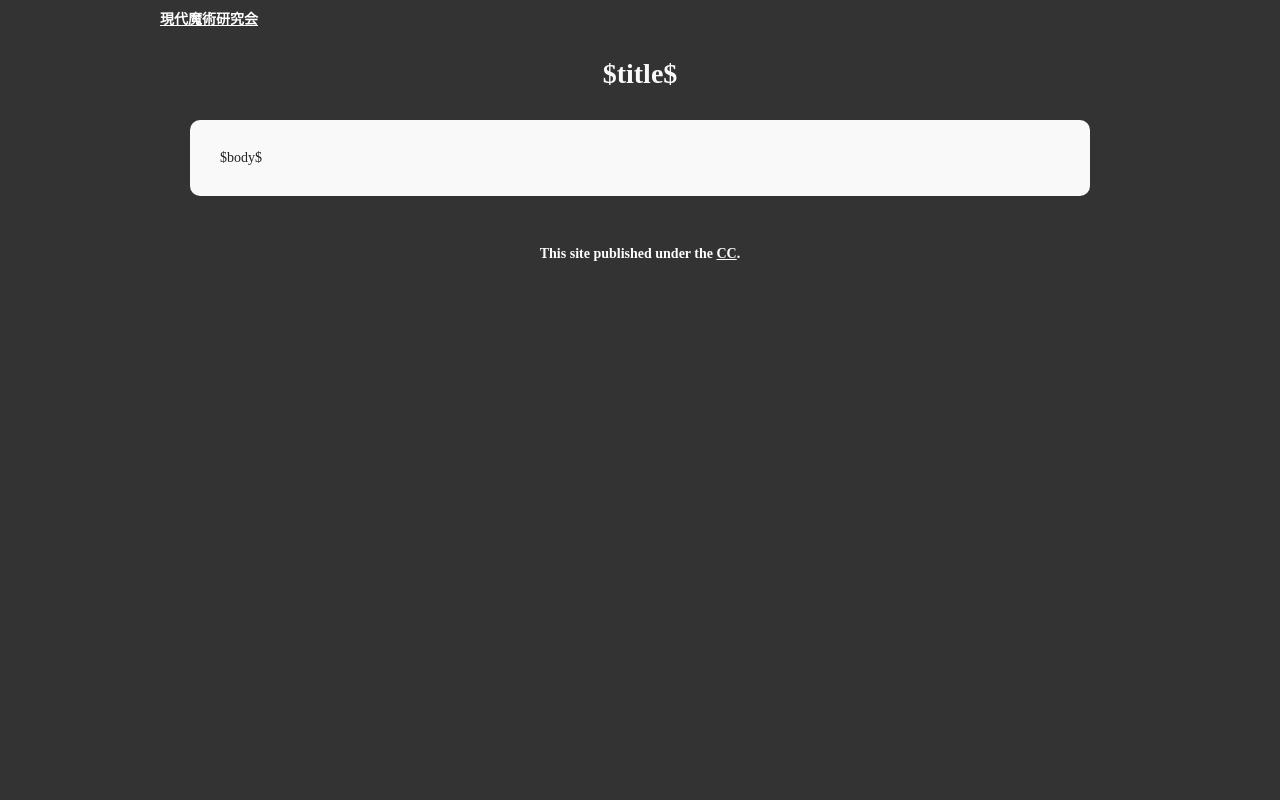
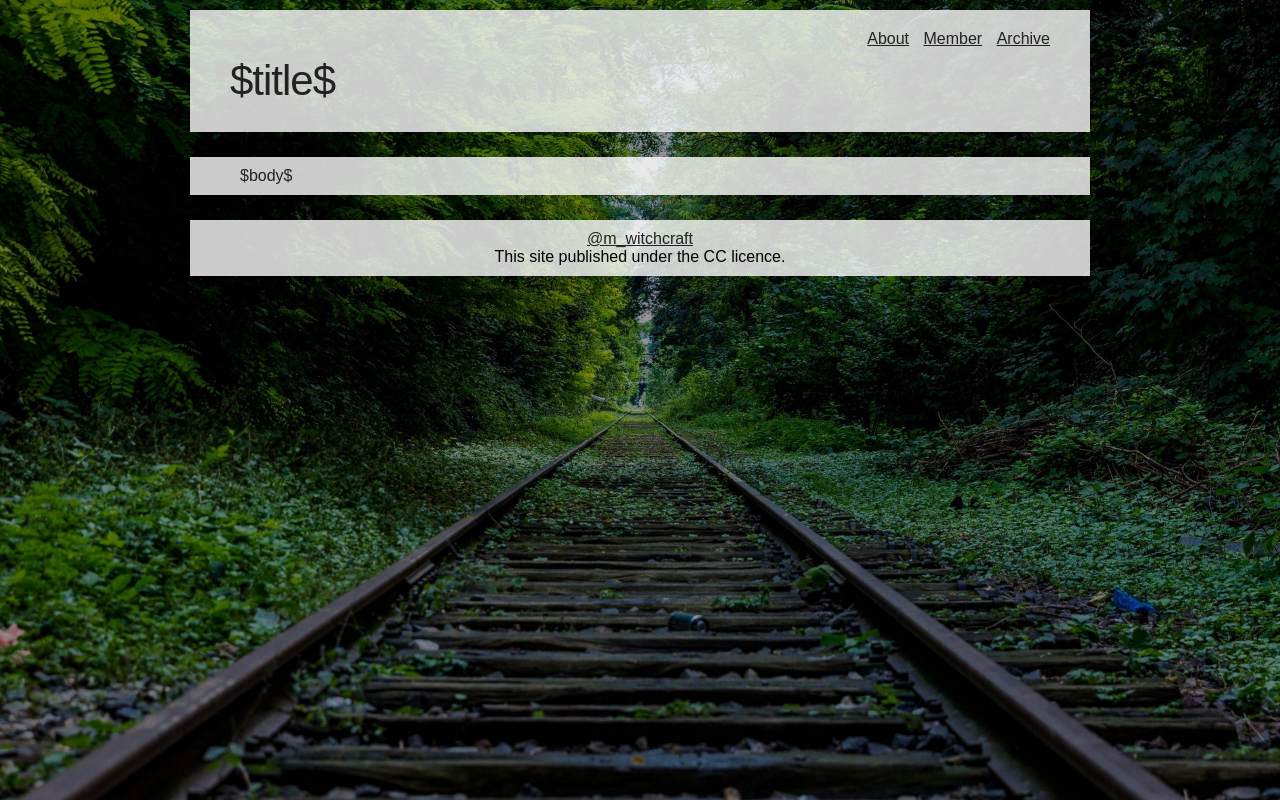
Before and after one commit to modern-witchcraft/modern-witchcraft, a plain HTML site: page templates/default.html in a window 1280 px wide. Drawn offline with nearby package versions, Linux system fonts and the light colour scheme; files that its build step writes are made by us from their sources; a web font is replaced by a local one.

Commit message:
update: design

```diff
--- a/css/default.sass
+++ b/css/default.sass
@@ -1,83 +1,75 @@
+$white: #FEFEFE
+$text_black: #222222
+
+h1, h2, h3
+  font-weight: 400
+  &:before
+    content: "# "
+    color: #008800
+    font-size: 120%
+
 html
+  font-size: 62.5%
+  height: 100vh
+  width: 100vw
   display: flex
   justify-content: center
-  font-size: 62.5%
-  font-family: "Mplus 1p"
-  background-color: #333333
 
 body
-  width: 960px
-  font-size: 1.4rem
-  color: rgb(249,249,250)
+  margin: 0px
+  font-size: 1.6rem
+  font-family: 'Noto Sans Japanese', sans-serif
+  background-image: url(/images/forest_bg.jpg)
+  background-position: center center
+  background-repeat: no-repeat
+  background-attachment: fixed
+  background-size: cover
+  background-color: #222222
+  width: 900px
+  padding: 1rem 3rem
 
-article
-  color: #222222
-  background-color: rgb(249,249,250)
-  margin: 1rem
-  padding: 1rem
-  border-radius: 1rem
+header
+  margin-bottom: 2.5rem
+  padding: 2rem 4rem 2.5rem 4rem
+  background-color: rgba(254,254,254,0.8)
+  color: $text_black
+  h1
+    margin: 0rem
+    text-align: left
+    font-size: 4.2rem
+    letter-spacing: -0.1rem
+    &:before
+      content: ""
+  nav
+    text-align: right
+    a
+      color: $text_black
+      font-weight: 200
+      margin: 0rem
+      margin-left: 1rem
 
-article a
-  color: #333333
+main
+  padding: 1rem 5rem 1rem 5rem
+  background-color: rgba(254,254,254,0.8)
+  color: $text_black
 
 footer
-  margin-top: 5.0rem
-  color: #FEFEFE
-  font-weight: 900
+  padding: 1rem 5rem 1rem 5rem
+  margin-top: 2.5rem
+  background-color: rgba(254,254,254,0.8)
+  font-weight: 300
   text-align: center
+  a
+    color: $text_black
+    display: inline
+  div
+    display: inline
 
-img
-  width: 100%
+p
+  font-weight: 200
 
 a
-  color: #FEFEFE
+  color: #004400
 
-.title
-  margin-top:    1rem
-  margin-bottom: 1rem
-  text-align:    center
-  font-weight:   900
-
-.logo a
-  color: #FEFEFE
-  font-weight: 900
-
-@media screen and (min-width: 600px)
-  article
-    margin: 3rem
-    padding: 3rem
-    border-radius: 1rem
-
-  .title
-    margin-top:    3rem
-    margin-bottom: 3rem
-
-.namefeed
-  margin-bottom: 3rem
-
-.selif-box p
-  margin-top: 1rem
-  margin-left: 1rem
-  &:before, &:after
-    content: "\""
-    font-weight: 900
-    font-size: 120%
-    margin-left: 0.5rem
-    margin-right: 0.5rem
-
-.namefeed .head
-  display: flex
-  flex-direction: row
-
-.namefeed img
-  height: 3rem
-  width:  3rem
-  border-radius: 40%
-
-.namefeed .head p
-  margin: 0.5rem 1.0rem
-  font-weight: bold
-
-.namefeed .serif-box p
-  font-size: 1.4rem
-  margin: 1.2rem
+li
+  list-style: none
--- a/css/toppage.sass
+++ b/css/toppage.sass
@@ -1,3 +1,13 @@
+$white: #FEFEFE
+$text_black: #222222
+
+h1, h2, h3
+  font-weight: 400
+  &:before
+    content: "# "
+    color: #008800
+    font-size: 120%
+
 html
   font-size: 62.5%
   height: 100vh
@@ -6,38 +16,60 @@ html
   justify-content: center
 
 body
-  width: 960px
+  margin: 0px
   font-size: 1.6rem
-  background-image: url(/images/rabbit_bg.jpg)
+  font-family: 'Noto Sans Japanese', sans-serif
+  background-image: url(/images/forest_bg.jpg)
   background-position: center center
   background-repeat: no-repeat
   background-attachment: fixed
   background-size: cover
-  background-color: #464646
-  display: flex
-  flex-direction: column
+  background-color: #222222
+  width: 900px
+  padding: 1rem 3rem
 
 header
-  text-align: right
+  margin-bottom: 2.5rem
+  padding: 2rem 4rem 2.5rem 4rem
+  background-color: rgba(254,254,254,0.8)
+  color: $text_black
+  h1
+    margin: 0rem
+    text-align: left
+    font-size: 4.2rem
+    letter-spacing: -0.1rem
+    &:before
+      content: ""
+  nav
+    text-align: right
+    a
+      color: $text_black
+      font-weight: 200
+      margin: 0rem
+      margin-left: 1rem
 
-header a
-  margin: 0.5rem 1.2rem
-  color: #CCCCCC
+main
+  padding: 1rem 5rem 1rem 5rem
+  background-color: rgba(254,254,254,0.8)
+  color: $text_black
 
 footer
-  color: #CCCCCC
+  padding: 1rem 5rem 1rem 5rem
+  margin-top: 2.5rem
+  background-color: rgba(254,254,254,0.8)
+  font-weight: 300
   text-align: center
+  a
+    color: $text_black
+    display: inline
+  div
+    display: inline
 
-footer a
-  color: #AAAAAA
-  font-weight: bold
-.outer-h
-  text-align: center
-  height: 90vh
-  display: flex
-  align-items: center
+p
+  font-weight: 200
 
-.h
-  text-transform: uppercase
-  font-size: 5rem
-  color: #FEFEFE
+a
+  color: #004400
+
+li
+  list-style: none
--- a/templates/default.html
+++ b/templates/default.html
@@ -1,32 +1,27 @@
 <!doctype html>
-<html lang="en">
+<html>
     <head>
         <meta charset="utf-8">
         <meta name="viewport" content="width=device-width, initial-scale=1">
         <title>現代魔術研究会 - $title$</title>
-        <link rel="stylesheet" href="/css/default.css" />
-        <link href="https://fonts.googleapis.com/earlyaccess/mplus1p.css" rel="stylesheet" />
+        <link href="https://fonts.googleapis.com/earlyaccess/notosansjapanese.css" rel="stylesheet" />
+        <link href="/css/default.css" rel="stylesheet" type="text/css" />
     </head>
     <body>
         <header>
-            <div class="logo">
-                <a href="/">現代魔術研究会</a>
-            </div>
+            <nav>
+                <a href="about.html">About</a>
+                <a href="member.html">Member</a>
+                <a href="archive.html">Archive</a>
+            </nav>
+            <h1>$title$</h1>
         </header>
-
-        <main role="main">
-            <h1 class="title" id="title">$title$</h1>
-            <article>
-                $body$
-            </article>
+        <main>
+            $body$
         </main>
-
         <footer>
-            This site published under the
-            <a href="https://creativecommons.org/licenses/by/4.0/legalcode.ja">CC</a>.
+            <a href="https://twitter.com/m_witchcraft/">@m_witchcraft</a></br>
+            This site published under the CC licence.
         </footer>
-        <script src="https://ajax.googleapis.com/ajax/libs/jquery/1/jquery.min.js"></script>
- 	    <script src="/js/fittext.js"></script>
-	    <script type="text/javascript">$$("#title").fitText();</script>
     </body>
 </html>
```
Also changed, not shown: index.html (+20 -8 lines), images/forest_bg.jpg (added), 1 other file.
